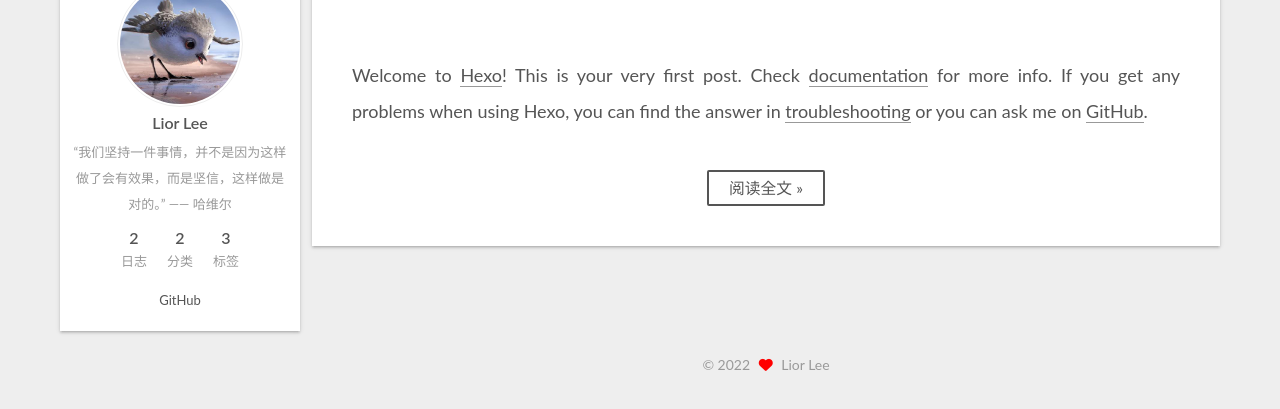
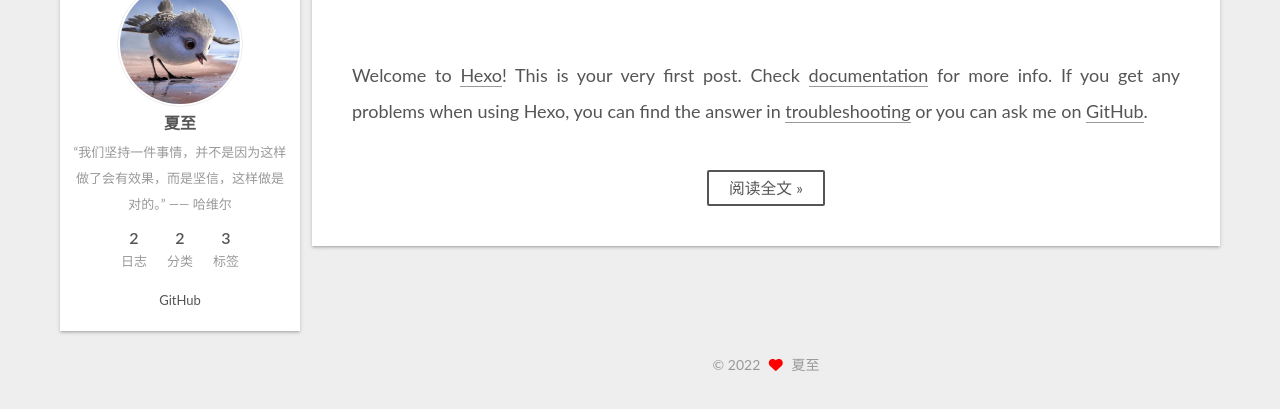
Before and after one commit to littlepiper/littlepiper.github.io, a plain HTML site: page index.html in a window 1280 px wide. Shown: the part 339-748 px from the top of the page. Drawn offline with nearby package versions, Linux system fonts and the light colour scheme; some icons are missing.

Commit message:
Site updated: 2022-05-25 20:41:29

```diff
--- a/index.html
+++ b/index.html
@@ -27,7 +27,7 @@
 <meta property="og:site_name" content="littlepiper">
 <meta property="og:description" content="“我们坚持一件事情，并不是因为这样做了会有效果，而是坚信，这样做是对的。” —— 哈维尔">
 <meta property="og:locale" content="zh_CN">
-<meta property="article:author" content="Lior Lee">
+<meta property="article:author" content="夏至">
 <meta name="twitter:card" content="summary">
 
 
@@ -119,9 +119,9 @@
 
         <div class="site-overview-wrap sidebar-panel">
           <div class="site-author site-overview-item animated" itemprop="author" itemscope itemtype="http://schema.org/Person">
-    <img class="site-author-image" itemprop="image" alt="Lior Lee"
+    <img class="site-author-image" itemprop="image" alt="夏至"
       src="/images/avatar.jpg">
-  <p class="site-author-name" itemprop="name">Lior Lee</p>
+  <p class="site-author-name" itemprop="name">夏至</p>
   <div class="site-description" itemprop="description">“我们坚持一件事情，并不是因为这样做了会有效果，而是坚信，这样做是对的。” —— 哈维尔</div>
 </div>
 <div class="site-state-wrap site-overview-item animated">
@@ -186,7 +186,7 @@
 
     <span hidden itemprop="author" itemscope itemtype="http://schema.org/Person">
       <meta itemprop="image" content="/images/avatar.jpg">
-      <meta itemprop="name" content="Lior Lee">
+      <meta itemprop="name" content="夏至">
     </span>
 
     <span hidden itemprop="publisher" itemscope itemtype="http://schema.org/Organization">
@@ -264,7 +264,7 @@
 
     <span hidden itemprop="author" itemscope itemtype="http://schema.org/Person">
       <meta itemprop="image" content="/images/avatar.jpg">
-      <meta itemprop="name" content="Lior Lee">
+      <meta itemprop="name" content="夏至">
     </span>
 
     <span hidden itemprop="publisher" itemscope itemtype="http://schema.org/Organization">
@@ -358,7 +358,7 @@
   <span class="with-love">
     <i class="fa fa-heart"></i>
   </span>
-  <span class="author" itemprop="copyrightHolder">Lior Lee</span>
+  <span class="author" itemprop="copyrightHolder">夏至</span>
 </div>
 
     </div>
```
Also changed, not shown: 2022/05/18/hello-world/index.html (+7 -7 lines), 2022/05/19/test-post/index.html (+7 -7 lines), archives/2022/05/index.html (+4 -4 lines), archives/2022/index.html (+4 -4 lines), archives/index.html (+4 -4 lines), categories/hexo/index.html (+4 -4 lines), categories/index.html (+4 -4 lines), categories/test/index.html (+4 -4 lines), tags/he/index.html (+4 -4 lines), tags/index.html (+4 -4 lines), tags/st/index.html (+4 -4 lines), tags/te/index.html (+4 -4 lines).
